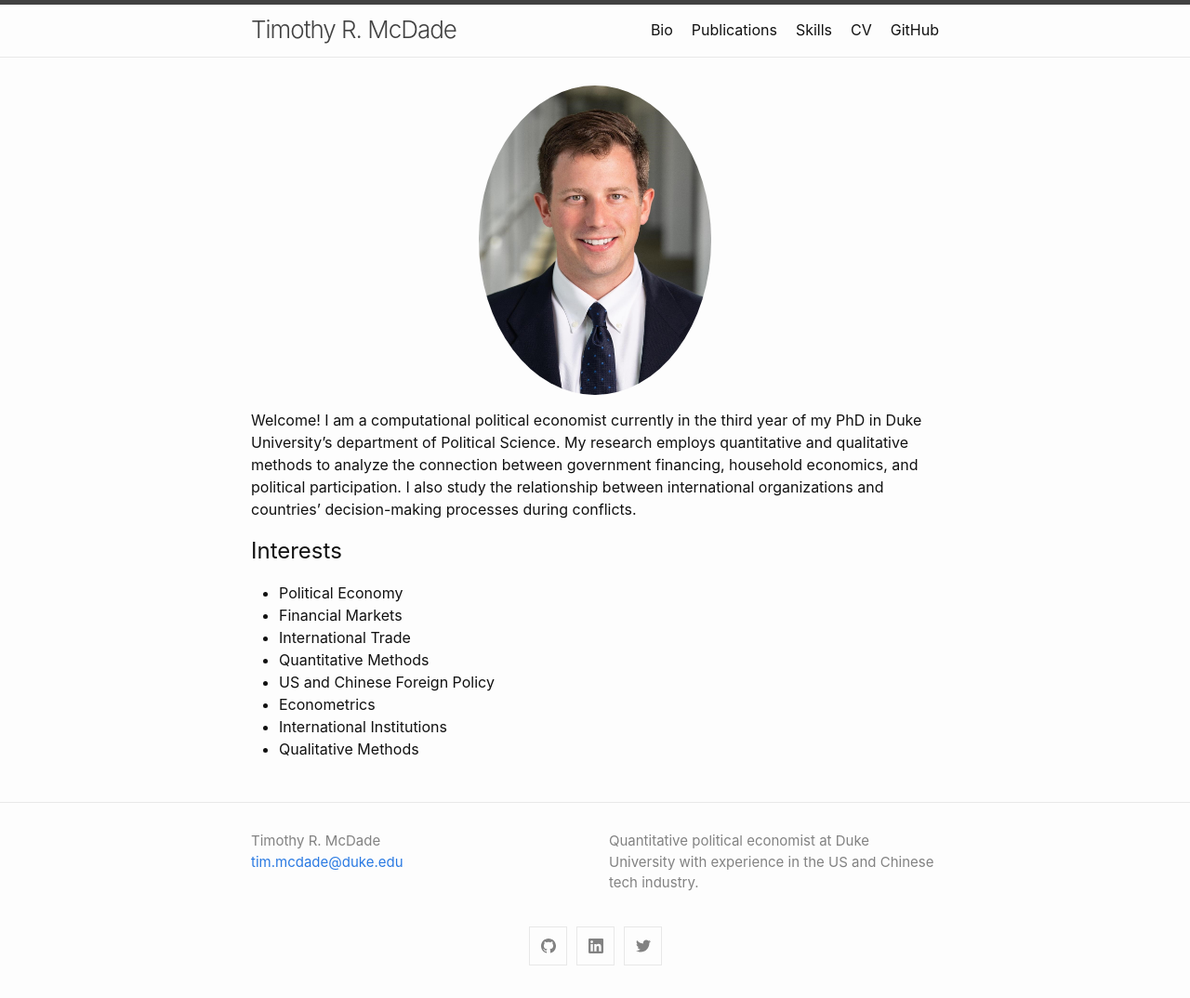
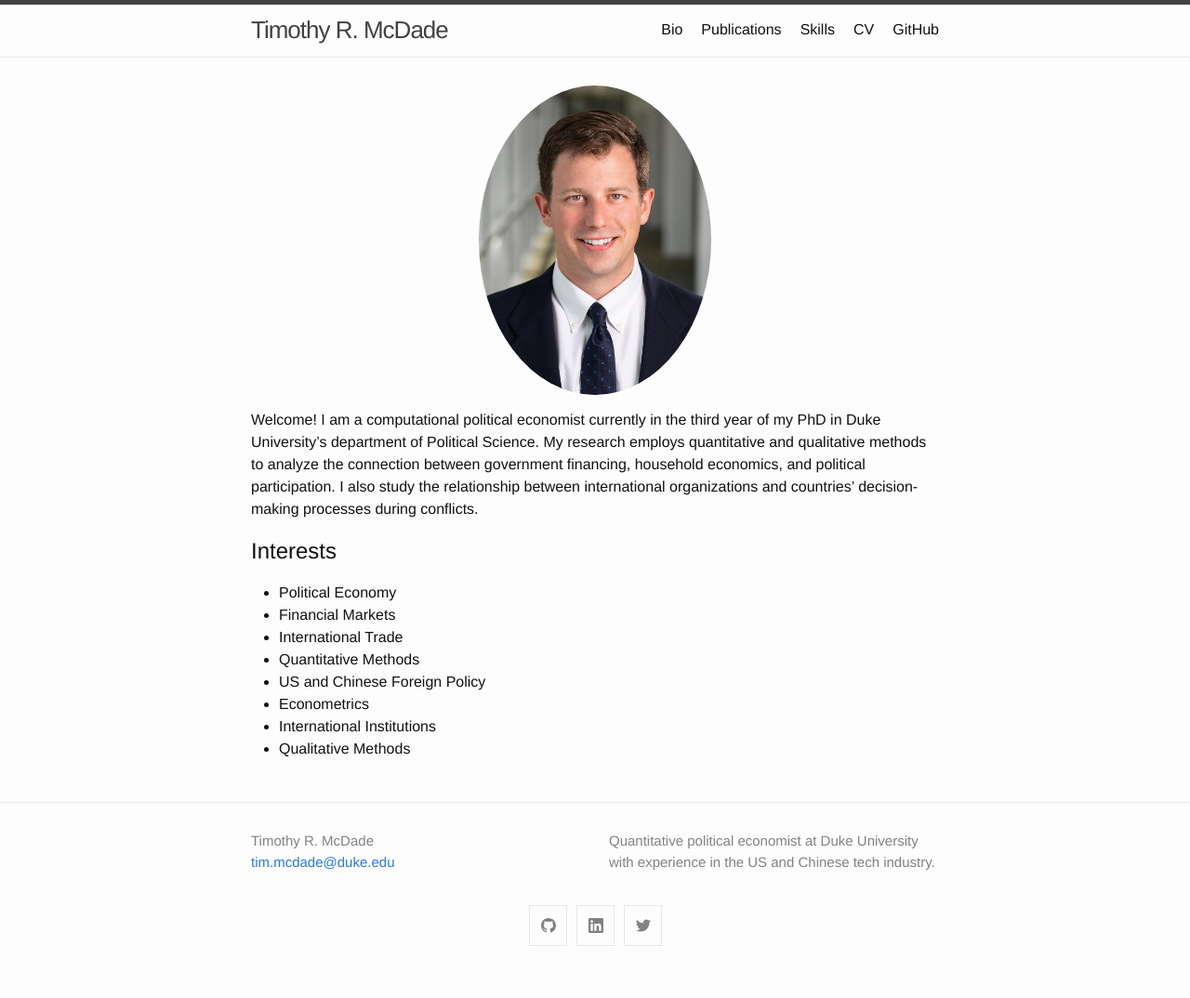
Before and after one commit to trmcdade/trmcdade.github.io, a Jekyll site: the page built from index.md, in a window 1280 px wide. Shown: the whole page at 93% size. Built offline with Jekyll 4.4.1, drawn with Linux system fonts in a browser that asks for light colours; after the commit the page ends 1053 px from its top, so only the background shows below that.

Commit message:
Update initialize.scss
helvetica

```diff
--- a/_sass/minima/initialize.scss
+++ b/_sass/minima/initialize.scss
@@ -2,8 +2,9 @@
 
 // Define defaults for each variable.
 
+$base-font-family: "Helvetica Neue", Helvetica, Arial, sans-serif !default;
 // $base-font-family: "Times New Roman", Times, serif !default;
-$base-font-family: -apple-system, BlinkMacSystemFont, "Segoe UI", "Segoe UI Symbol", "Segoe UI Emoji", "Apple Color Emoji", Roboto, Helvetica, Arial, sans-serif !default;
+// $base-font-family: -apple-system, BlinkMacSystemFont, "Segoe UI", "Segoe UI Symbol", "Segoe UI Emoji", "Apple Color Emoji", Roboto, Helvetica, Arial, sans-serif !default;
 $code-font-family: "Menlo", "Inconsolata", "Consolas", "Roboto Mono", "Ubuntu Mono", "Liberation Mono", "Courier New", monospace;
 $base-font-size:   16px !default;
 $base-font-weight: 400 !default;
```
